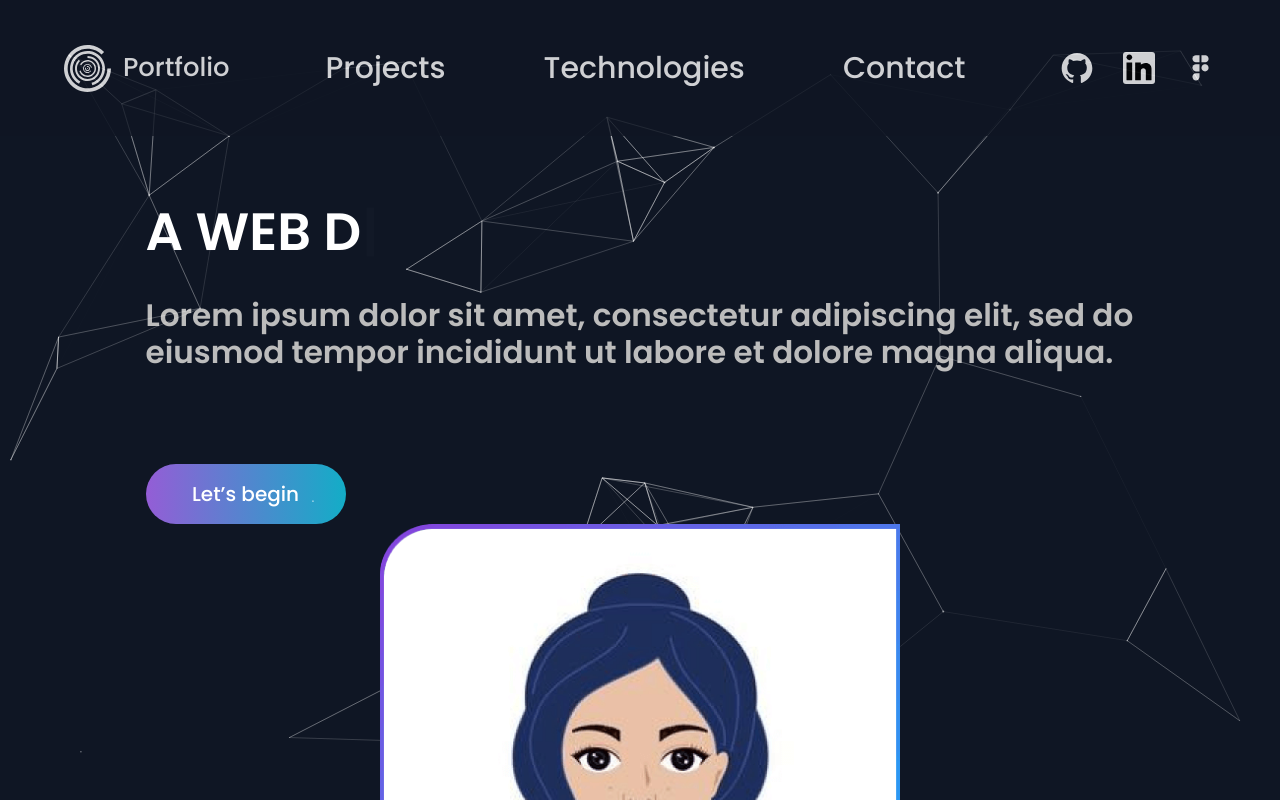
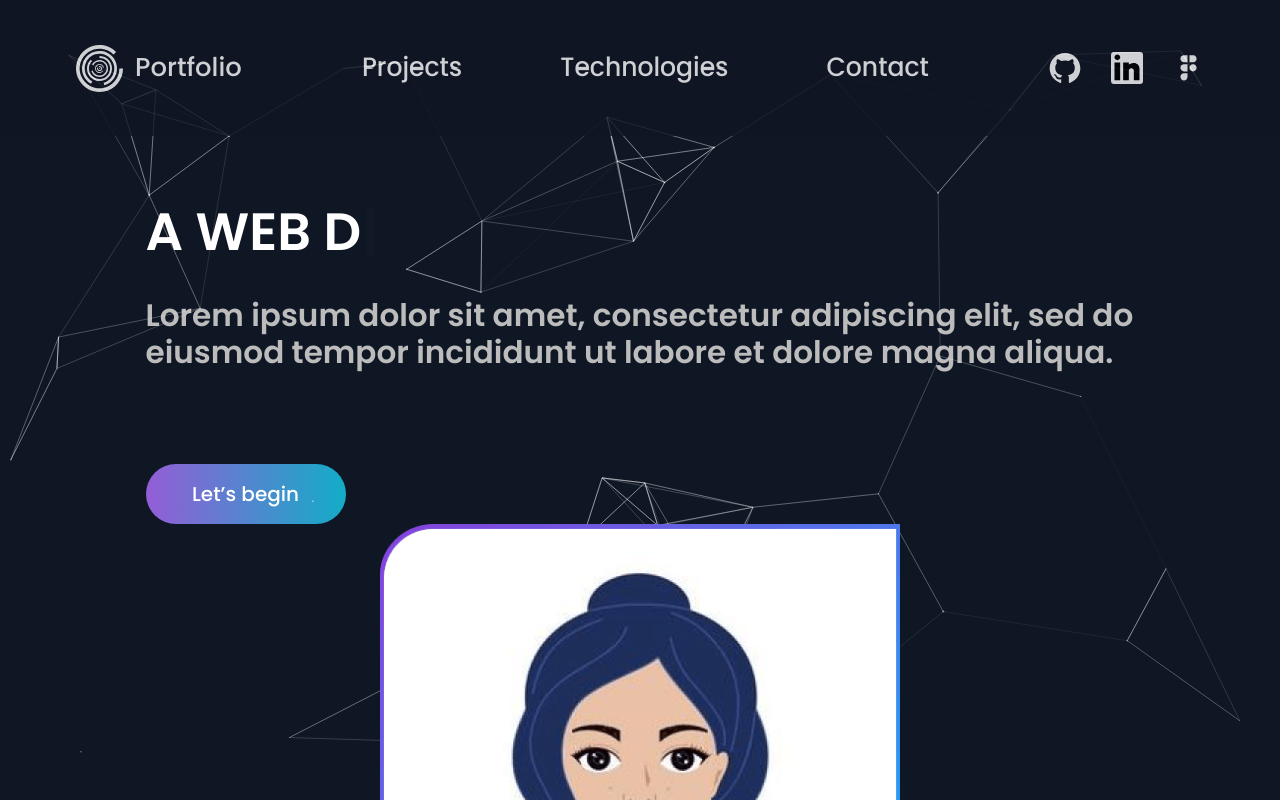
Before and after one commit to PidzhakovIlya/portfolio, a React app: page / in a window 1280 px wide. Shown: the top 800 px of the page. Built offline with nearby package versions, Linux system fonts and the light colour scheme.

Commit message:
added transition elements

```diff
--- a/package.json
+++ b/package.json
@@ -67,6 +67,7 @@
     "terser-webpack-plugin": "5.2.5",
     "tsparticles": "^2.12.0",
     "tsparticles-engine": "^2.12.0",
+    "tsparticles-slim": "^2.12.0",
     "typescript": "4.4.2",
     "typewriter-effect": "^2.20.1",
     "web-vitals": "2.1.0",
--- a/src/components/slider/Slider.tsx
+++ b/src/components/slider/Slider.tsx
@@ -26,6 +26,7 @@ const items = [
 export const Slider = () => (
     <S.Slider>
         <AliceCarousel
+            autoWidth
             mouseTracking
             items={items}
         />
--- a/src/layout/footer/Footer_styles.ts
+++ b/src/layout/footer/Footer_styles.ts
@@ -14,6 +14,11 @@ const Footer = styled.footer`
     text-align: start;
     text-decoration: none;
     color: #fff;
+    transition: ${theme.animations.transition};
+
+    &:hover {
+      transform: translateY(-10px);
+    }
   }
 
   @media ${theme.media.tablet} {
@@ -21,9 +26,6 @@ const Footer = styled.footer`
     padding: 20px 0;
     justify-content: center;
 
-    & SocialList{
-      width: 30px;
-    }
 
     &  ${FlexWrapper} {
 
--- a/src/layout/header/headerMenu/HeaderMenu_Styles.ts
+++ b/src/layout/header/headerMenu/HeaderMenu_Styles.ts
@@ -1,6 +1,7 @@
 import styled, {css} from "styled-components";
 import {theme} from "../../../styles/Theme";
 import {Link} from "react-scroll";
+import {font} from "../../../styles/Comman";
 
 //                     =========Menu========
 const Mask = styled.span`
@@ -12,6 +13,7 @@ const Mask = styled.span`
   overflow: hidden;
   //outline: 1px solid red;
    color: ${theme.colors.font};
+  transition: ${theme.animations.transition};
 
   & + & {
     top: 50%;
@@ -26,7 +28,7 @@ const MenuItem = styled.li`
 
 `
 const NavLink = styled(Link)`
-  font-size: 30px;
+  font-size: ${font({Fmax: 30, Fmin: 18})};
   font-weight: 400;
   color: transparent;
   cursor: pointer;
@@ -42,7 +44,7 @@ const NavLink = styled(Link)`
     right: -10px;
     z-index: 1;
     transform: scale(0);
-    transition: 0.3s;
+    transition: ${theme.animations.transition};
   }
 
   &:hover {
@@ -81,24 +83,31 @@ const MobileMenuPopup = styled.div<{$isOpen: boolean}>`
   background-color: ${theme.colors.secondaryBg};
   opacity: 0.8;
   z-index: 99999;
-  display: none;
+  display: flex;
+  justify-content: center;
+  align-items: center;
+  transform: translateY(-100%);
+  transition: .5s ease-in-out;
 
-
-  ${props => props.$isOpen && css`
-
-    display: flex;
-    justify-content: center;
-    align-items: center;
-  `}
 
   ul {
     display: flex;
     flex-direction: column;
     justify-content: center;
     align-items: center;
-    gap: 98px;
+    gap: 10px;
     list-style: none;
+    transition: 1s ease-in-out;
   }
+
+  ${props => props.$isOpen && css`
+    transform: translateY(0);
+
+    & ul {
+      gap: 98px;
+    }
+
+  `}
 `
 
 const BurgerButton = styled.button<{$isOpen: boolean}>`
--- a/src/styles/Global.styled.ts
+++ b/src/styles/Global.styled.ts
@@ -40,6 +40,13 @@ export const GlobalStyle = createGlobalStyle`
     color: #FFF;
     font-family: Poppins, sans-serif;
     font-size: 20px;
+    opacity: 1;
+    transition: ${theme.animations.transition};
+
+    &:hover {
+      cursor: pointer;
+      opacity: 0.6;
+    }
   }
 
   section {
--- a/src/styles/Theme.ts
+++ b/src/styles/Theme.ts
@@ -13,5 +13,9 @@ export const theme = {
         tablet: "screen and (max-width: 768px)",
         mobile: "screen and (max-width: 576px)",
         desktop: "screen and (min-width: 1140px)"
+    },
+
+    animations: {
+        transition: ".2s ease-in-out",
     }
 }
--- a/src/styles/slider.css
+++ b/src/styles/slider.css
@@ -10,6 +10,7 @@
     height: 7px;
     background-color: #d90707;
     border-radius: 20px;
+    transition: .2s ease-in-out;
 }
 
 .alice-carousel__dots-item:not(.__custom):not(:last-child) {
```
Also changed, not shown: 1 other file (tests, documents, lock files or other folders).
